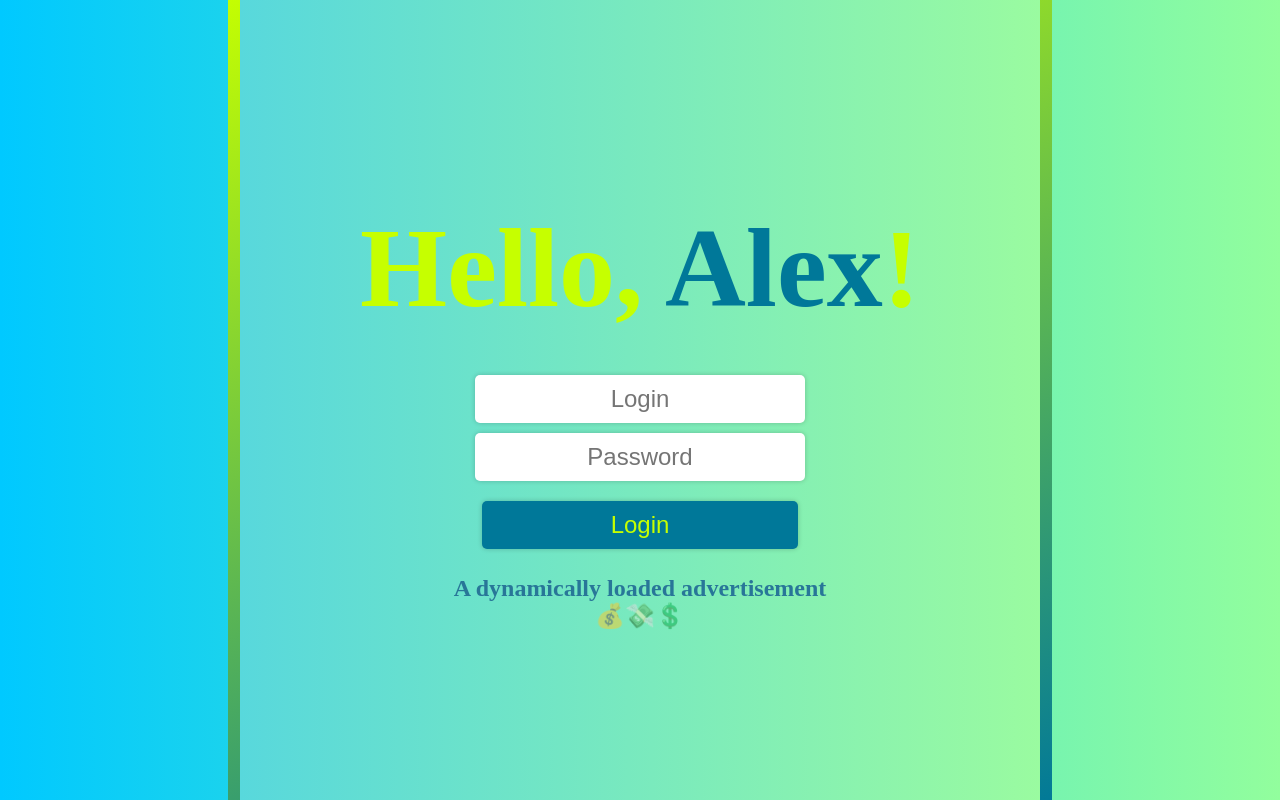
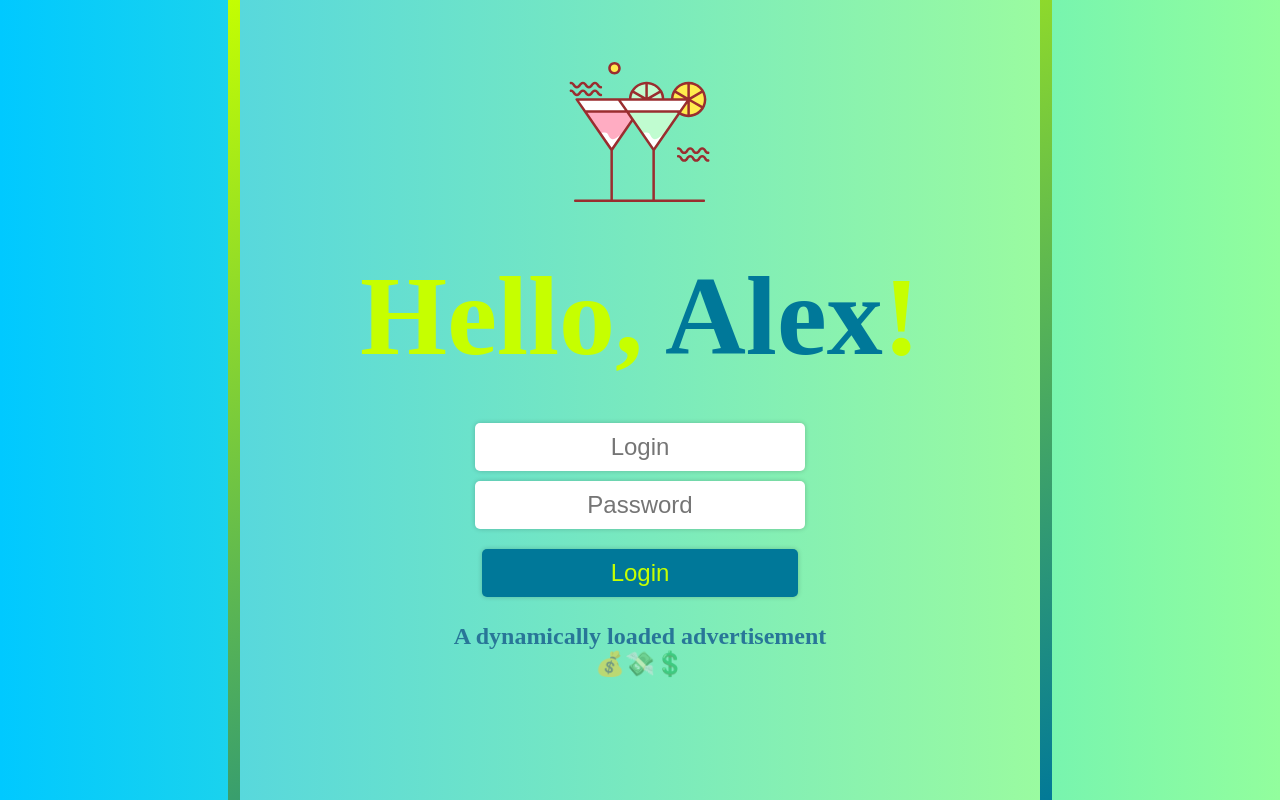
Before and after one commit to AlexMelw/learn-webpack, a React app: page / in a window 1280 px wide. Shown: the top 800 px of the page. Built offline with nearby package versions, Linux system fonts and the light colour scheme.

Commit message:
Handling images of type: .(png|svg|jpg|jpeg|gif)

```diff
--- a/src/components/App/index.jsx
+++ b/src/components/App/index.jsx
@@ -5,6 +5,11 @@ import { CursorPointLoggerWithCursorPosition } from '@components/CursorPointLogg
 // import { UserDetailsDataFetcher } from '@components/UserDetailsDataFetcher';
 import { LoginForm } from '@components/LoginForm';
 import { useUser } from '@contexts/userContext';
+
+import cocktails from "/public/images/cocktails.svg";
+import aeronaut from "/public/images/aeronaut-2016.png";
+import cat from "/public/images/cat.jpg";
+import spiderMan from "/public/images/spider-man.gif";
 
 // Do not declare lazy components inside other components
 // instead always declare them at the top level of the module
@@ -24,9 +29,15 @@ export const App = ({ name }) => {
             User {user.name} is authenticated
         </p>;
 
-    const greeting = <h2 className='lime-text' style={{ textAlign: 'center', margin: '0', marginTop: '9.5rem', }}>
+    const greeting = <h2 className='lime-text' style={{ textAlign: 'center', margin: '0', marginTop: '2.5rem', }}>
         Hello, <span className='breeze-text'>{name}</span>!
     </h2>;
+
+    const headerImage = <img src={cocktails} alt="cocktails" style={{
+        display: "block",
+        width: "10rem",
+        margin: "auto",
+    }} />;
 
     return (
         <div style={{
@@ -47,6 +58,8 @@ export const App = ({ name }) => {
                 background: 'linear-gradient(to right, #58d8dc, #9afba0)',
                 paddingTop: '3.225rem',
             }}>
+                {headerImage}
+
                 {userAuthenticationConfirmation}
 
                 {greeting}
--- a/webpack.base.config.js
+++ b/webpack.base.config.js
@@ -64,7 +64,11 @@ const config = {
           { loader: 'css-loader', },
           { loader: 'sass-loader', }
         ]
-      }
+      },
+      {
+        test: /\.(png|svg|jpg|jpeg|gif)$/i,
+        type: 'asset/resource', // https://webpack.js.org/guides/asset-modules/
+      },
     ],
   },
   optimization: {
```
